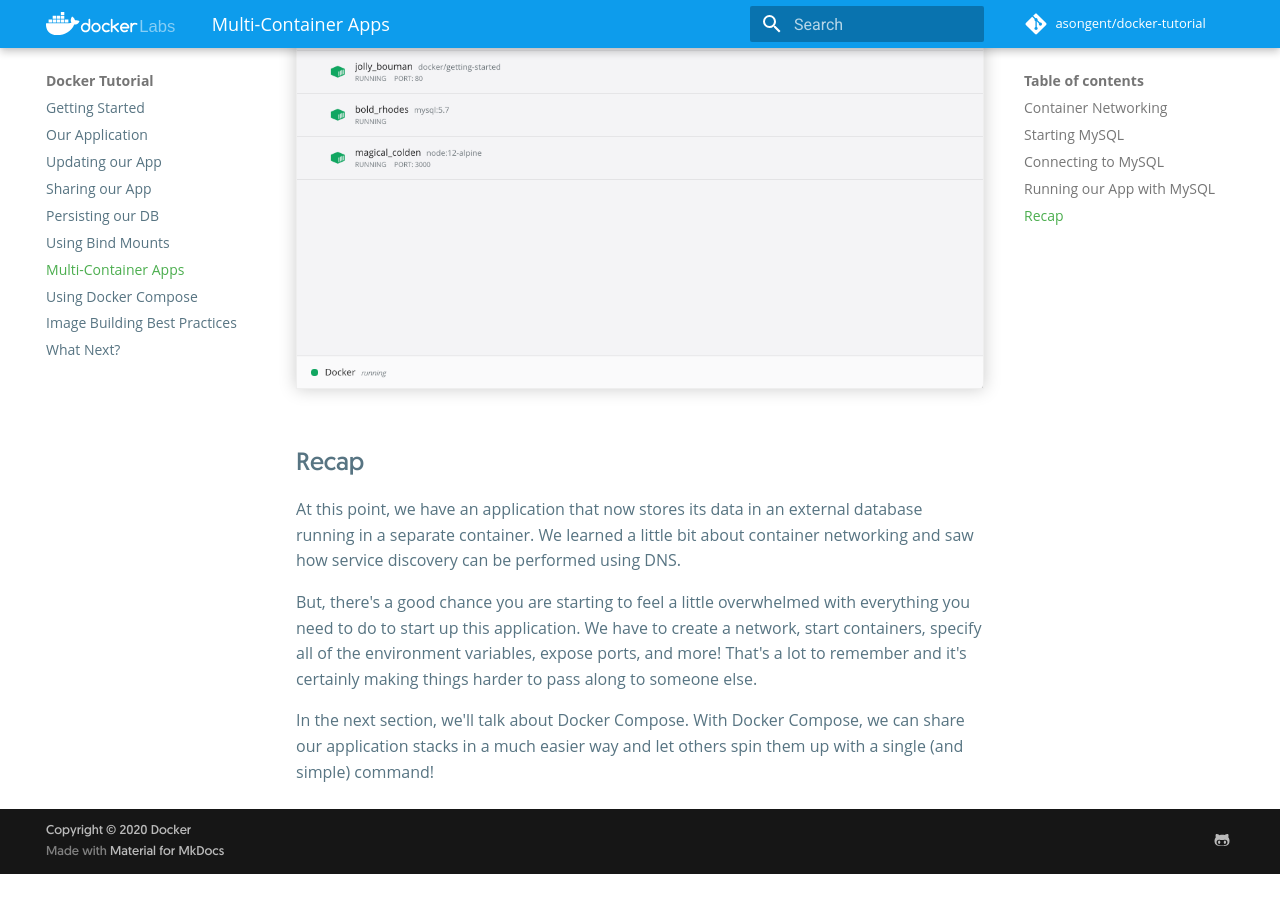
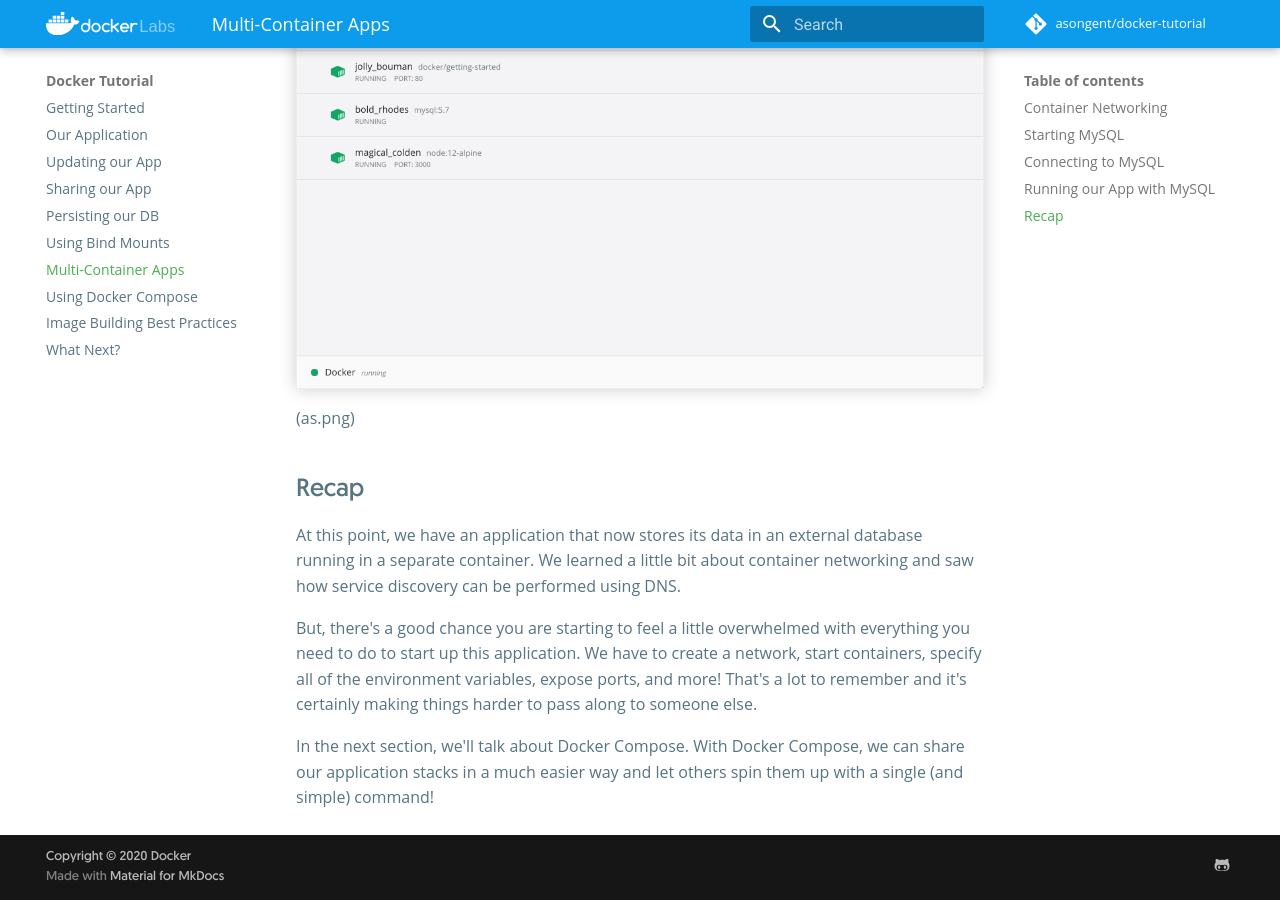
Before and after one commit to asongent/docker-tutorial, an MkDocs documentation site: the page built from docs/tutorial/multi-container-apps/index.md, in a window 1280 px wide and 900 px high, scrolled down 5632 px. Built offline with MkDocs 1.6.1 and Material for MkDocs 9.7.7, drawn with Linux system fonts in a browser that asks for light colours; comment, search, counter and statistics services are not loaded; before the commit the page ends 6506 px from its top, so only the background shows below that.

Commit message:
app updated

```diff
--- a/docs/tutorial/multi-container-apps/index.md
+++ b/docs/tutorial/multi-container-apps/index.md
@@ -244,7 +244,7 @@ With all of that explained, let's start our dev-ready container!
 If you take a quick look at the Docker Dashboard, you'll see that we have two app containers running. But, there's
 no real indication that they are grouped together in a single app. We'll see how to make that better shortly!
 
-![Docker Dashboard showing two ungrouped app containers](dashboard-multi-container-app.png)
+![Docker Dashboard showing two ungrouped app containers](dashboard-multi-container-app.png) (as.png)
 
 ## Recap
 
```
Also changed, not shown: docs/tutorial/image-building-best-practices/index.md (+2 -2 lines), docs/tutorial/multi-container-apps/as.png (added).
